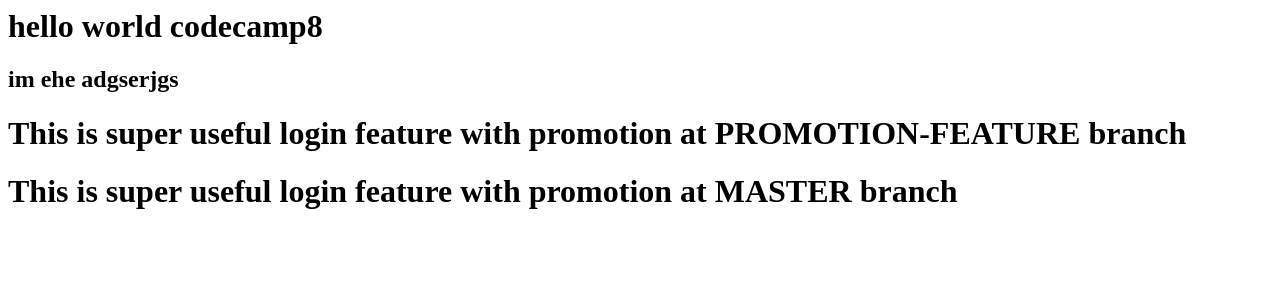
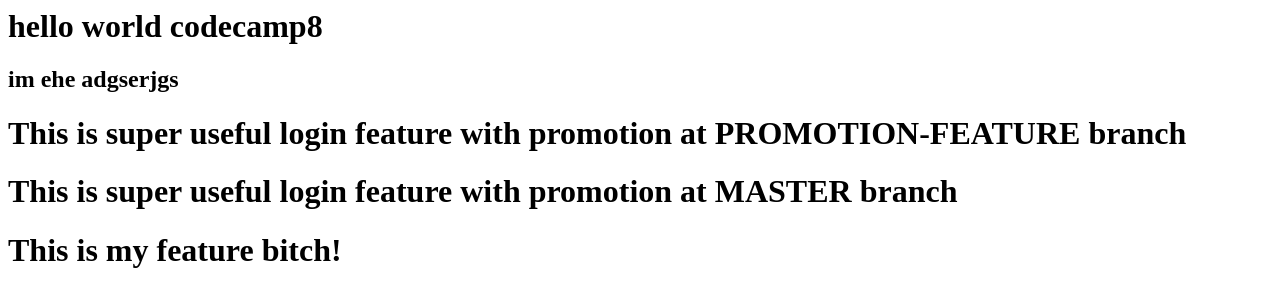
Before and after one commit to Narongkorn1703/learn-git-test, a plain HTML site: page index.html in a window 1280 px wide. Drawn offline with Linux system fonts and the light colour scheme.

Commit message:
add my feature bitch!

```diff
--- a/index.html
+++ b/index.html
@@ -6,3 +6,4 @@
 </h2>
 <h1>This is super useful login feature with promotion at PROMOTION-FEATURE branch </h1>
 <h1>This is super useful login feature with promotion at MASTER branch </h1>
+<h1>This is my feature bitch!</h1>
```
